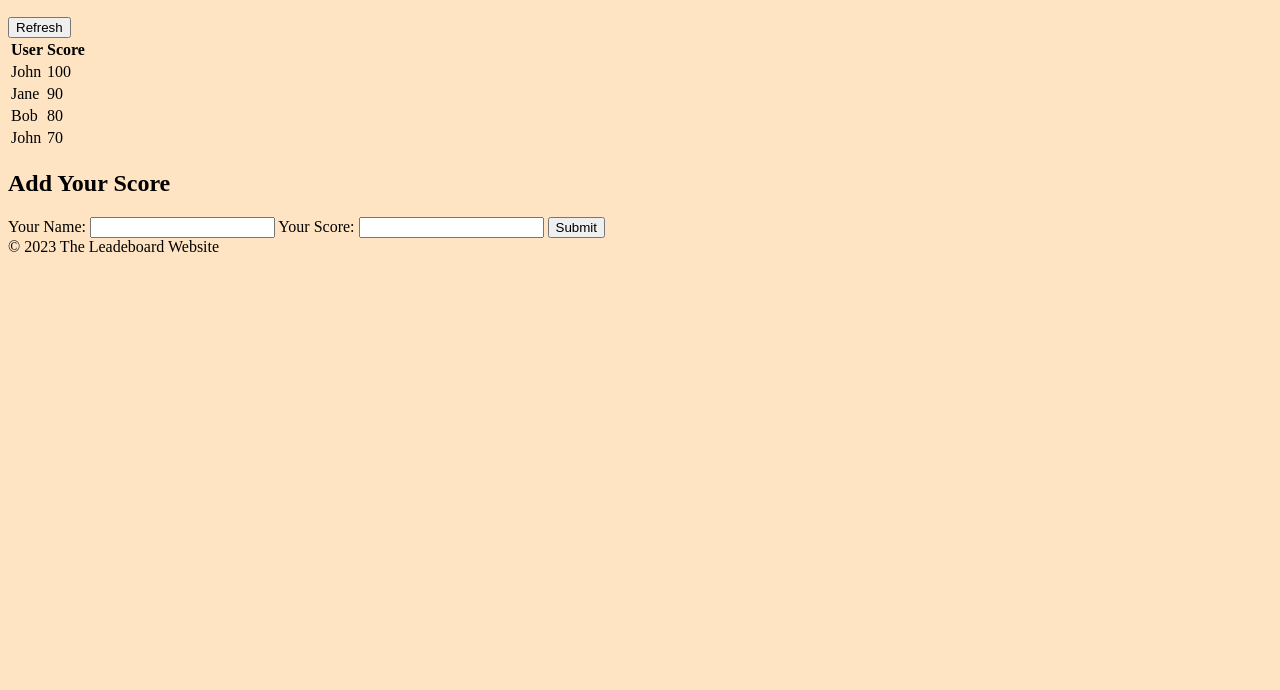
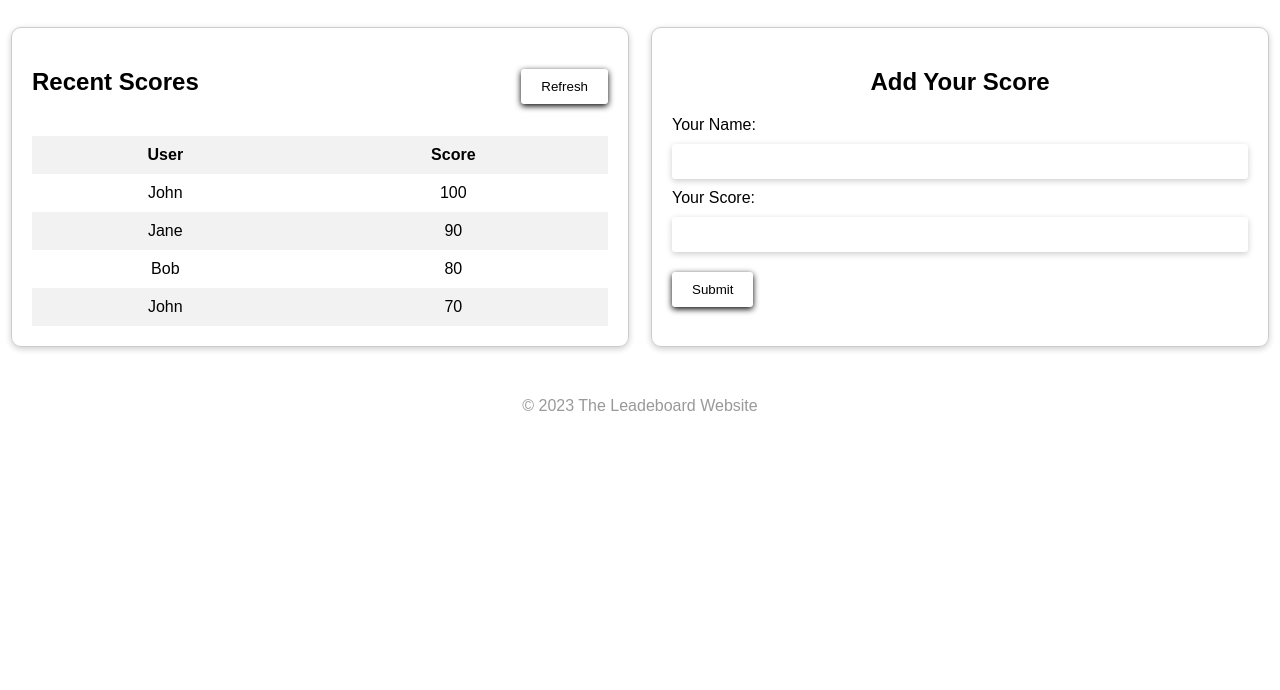
Before and after one commit to MussieTeka/Leaderboard, a website built with webpack: page src/index.html in a window 1280 px wide. Shown: the part 110-800 px from the top of the page. Built offline with nearby package versions, Linux system fonts and the light colour scheme.

Commit message:
Add style.css file

```diff
--- a/src/style.css
+++ b/src/style.css
@@ -1,7 +1,75 @@
 body {
-  background-color: bisque;
+  font-family: Arial, sans-serif;
+  margin: 0;
+  padding: 0;
+}
+h1 {
+  text-align: center;
+  margin-top: 50px;
+}
+.container {
+  display: flex;
+  margin-top: 50px;
+  justify-content: space-around;
+}
+.column {
+  display: flex;
+  flex-direction: column;
+  align-items: center;
+  border: 1px solid #ccc;
+  padding: 20px;
+  width: 45%;
+  border-radius: 10px;
+  box-shadow: 0px 2px 6px rgba(0, 0, 0, 0.2);
+}
+.column-top {
+  width: 100%;
+  display: flex;
+  justify-content: space-between;
+  align-items: center;
 }
 
-p {
-  text-transform: uppercase;
+table {
+  border-collapse: collapse;
+  width: 100%;
+  margin-top: 20px;
 }
+
+th {
+  background-color: #f2f2f2;
+}
+
+th,
+td {
+  padding: 10px;
+  text-align: center;
+}
+
+tr:nth-child(even) {
+  background-color: #f2f2f2;
+}
+input[type='text'],
+input[type='number'] {
+  padding: 10px;
+  margin: 10px 0;
+  border: none;
+  border-radius: 3px;
+  box-shadow: 0px 2px 6px rgba(0, 0, 0, 0.2);
+  width: 100%;
+  box-sizing: border-box;
+}
+button {
+  background-color: #fff;
+  padding: 10px 20px;
+  border: none;
+  border-radius: 3px;
+  cursor: pointer;
+  margin-top: 10px;
+  box-shadow: 0px 2px 6px rgba(0, 0, 0, 1);
+}
+
+footer {
+  text-align: center;
+  margin-top: 50px;
+  color: #999;
+}
```
